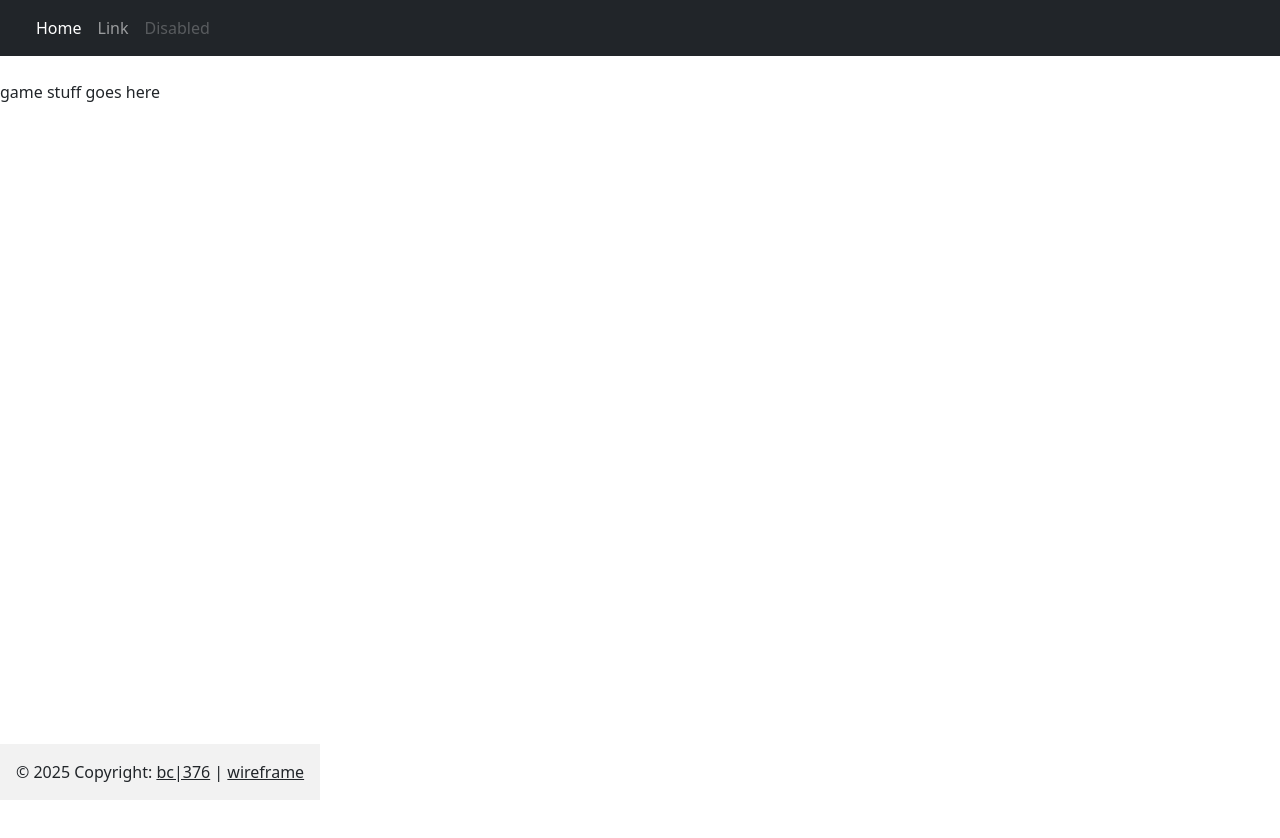
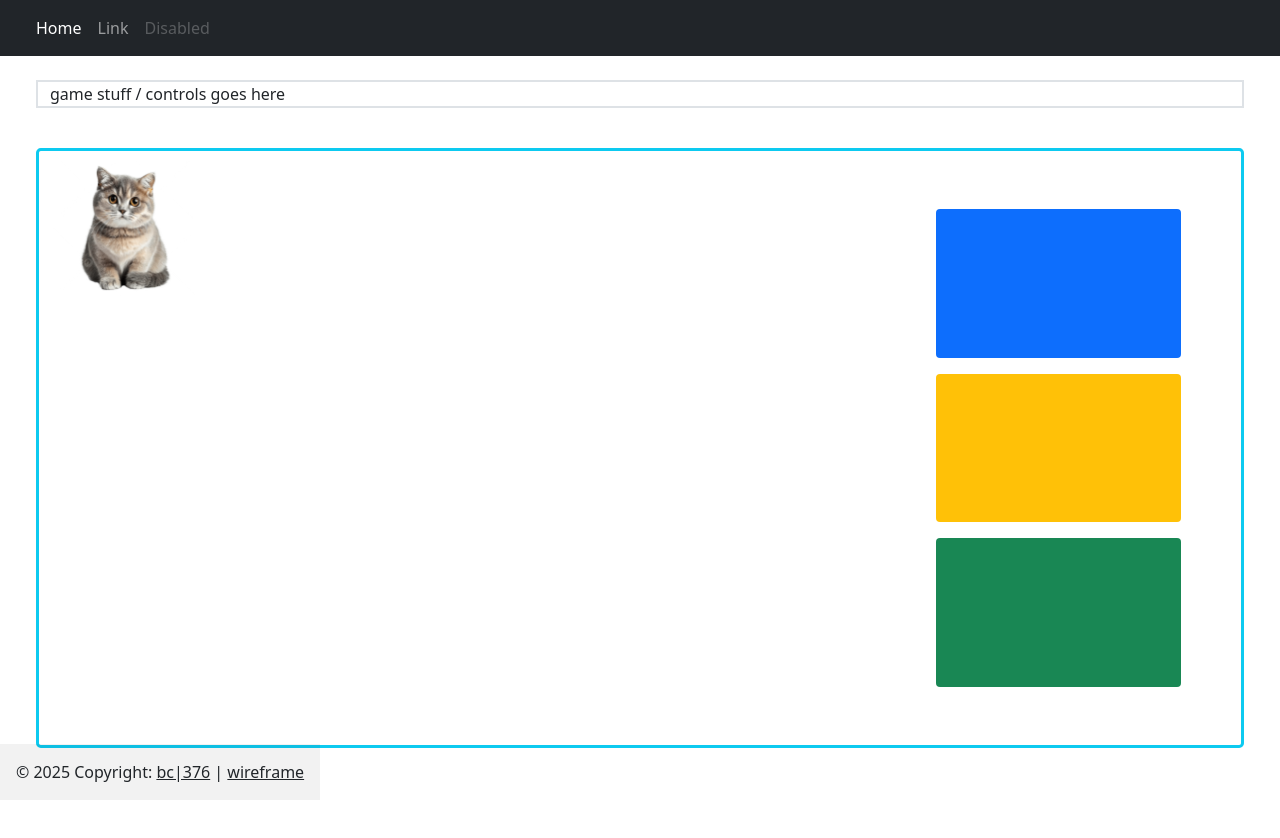
Before and after one commit to barrycumbie/literate-dollop-superGame, a plain HTML site: page index.html in a window 1280 px wide. Before the commit the page ends 800 px from the top, so only its background shows below. Drawn offline with nearby package versions, Linux system fonts and the light colour scheme.

Commit message:
set up game board

```diff
--- a/index.html
+++ b/index.html
@@ -9,7 +9,7 @@
 
   <link href="https://cdn.jsdelivr.net/npm/bootstrap@5.0.2/dist/css/bootstrap.min.css" rel="stylesheet" integrity="sha384-EVSTQN3/azprG1Anm3QDgpJLIm9Nao0Yz1ztcQTwFspd3yD65VohhpuuCOmLASjC" crossorigin="anonymous">
 
-  <link rel="stylesheet" href="styles/gameStyle.js">
+  <link rel="stylesheet" href="styles/gameStyle.css">
 
 </head>
 
@@ -39,22 +39,42 @@
     </div>
   </nav>
 
-  <div class="container-fluid">
+  <div class="container-fluid vh-100">
 
-  <!-- first "row": dev card + blog -->
-  <div class="row mt-4">
+  <!-- game control row-->
+  <div class="row m-2 p-3">
+    <div class="col-md-12 border border-2 ">
+      game stuff / controls goes here
+    </div>
+  </div><!-- closes game control row -->
 
-    game stuff goes here
-  </div>
+  <!-- game board row -->
+  <div class="row m-4 h-75 border border-3 border-info rounded-3">
 
-  </div><!-- closes big container -->
+    <!-- the game board -->
+    <div id="gameBoard" class="col-md-12 h-100">
+
+      <!-- game piece, searched: cat pic no bg-->
+      <img id="gamePiece" class="h-25 float-start" src="images/kittenGamePiece.png" alt="kitten">
+
+      <!-- three targets -->
+      <div class="h-100 d-flex flex-column align-items-end gap-3 justify-content-center pe-5">
+        <div class="gameTargets bg-primary rounded h-25 w-25"></div>
+        <div class="gameTargets bg-warning rounded h-25 w-25"></div>
+        <div class="gameTargets bg-success rounded h-25 w-25"></div>
+      </div>
+
+    </div><!-- closes column -->
+  </div><!-- closes game board row -->
+
+</div><!-- closes big container -->
 
 
   <footer class="bg-body-tertiary text-center text-lg-start" style="position:fixed; bottom: 0px">
   <!-- Copyright -->
     <div class="text-center p-3" style="background-color: rgba(0, 0, 0, 0.05);">
       © 2025 Copyright:
-      <a class="text-body" href="https://barrycumbie.com" target="_blank">bc|376</a> |
+      <a class="text-body" href="https://barrycumbie.com" target="_blank"`>bc|376</a> |
       <a class="text-body" target="_blank" href="images/superGameWireframe.jpg">wireframe</a>
     </div>
     <!-- Copyright -->
@@ -63,6 +83,12 @@
 <!-- put scripts directly before closing the body -->
 <script src="https://cdn.jsdelivr.net/npm/bootstrap@5.0.2/dist/js/bootstrap.bundle.min.js" integrity="sha384-MrcW6ZMFYlzcLA8Nl+NtUVF0sA7MsXsP1UyJoMp4YLEuNSfAP+JcXn/tWtIaxVXM" crossorigin="anonymous"></script>
 
+<!-- load in jQ first -->
+<script src="https://code.jquery.com/jquery-3.7.1.min.js" integrity="sha256-/JqT3SQfawRcv/BIHPThkBvs0OEvtFFmqPF/lYI/Cxo=" crossorigin="anonymous"></script>
+
+<!-- jquery ui cdn -->
+<script src="https://code.jquery.com/ui/1.14.1/jquery-ui.min.js" integrity="sha256-AlTido85uXPlSyyaZNsjJXeCs07eSv3r43kyCVc8ChI=" crossorigin="anonymous"></script>
+
 <script src="scripts/gameScript.js"></script>
 
 </body>
--- a/scripts/gameScript.js
+++ b/scripts/gameScript.js
@@ -0,0 +1,23 @@
+// todo: add in doc read js f/n
+
+console.log("Game script loaded");
+
+// https://www.w3schools.com/howto/howto_js_draggable.asp
+// https://jqueryui.com/draggable/
+
+$("#gamePiece").draggable(
+  {
+    containment: "#gameBoard", scroll: true,
+    snap: ".gameTargets", snapMode: "inner",
+    snapTolerance: 60
+  }
+);
+
+ $('.gameTargets').droppable({
+    accept: '#gamePiece',
+    drop: function() {
+        // $( this )
+        console.log("Game piece dropped on target!" + $(this).attr('class'));
+      }
+
+});
```
Also changed, not shown: images/kittenGamePiece.png (added), styles/gameStyle.css (added), styles/gameStyle.js (deleted).
